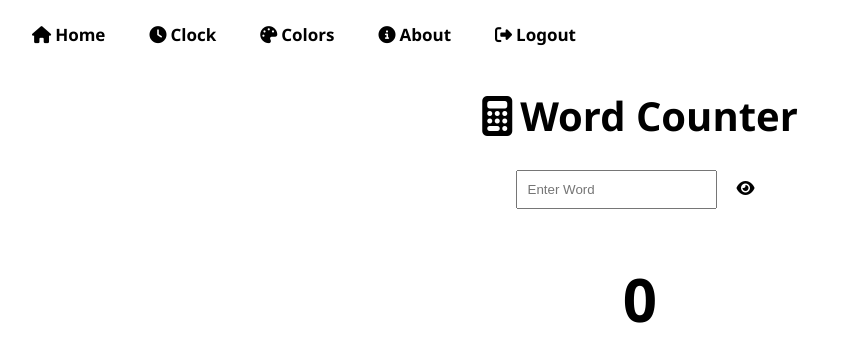
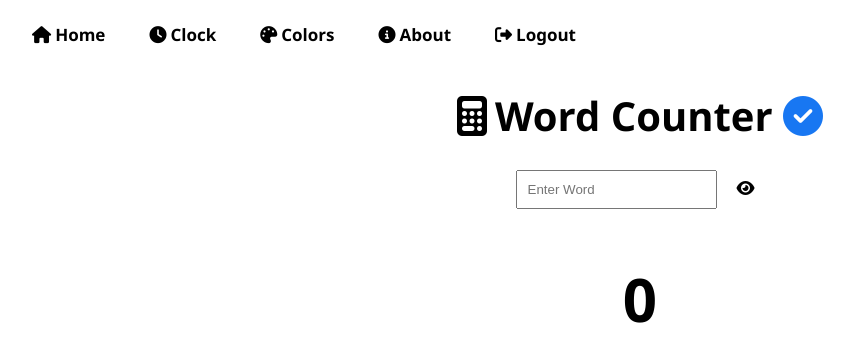
Before and after one commit to Sadman-123/Word_Counter, a React (Vite) app: page /home in a window 1280 px wide. Shown: the top 362 px of the page, without its empty margins (0-854 px from the left). Built offline with nearby package versions, Linux system fonts and the light colour scheme.

Commit message:
verify icon color

```diff
--- a/src/CSS/style.css
+++ b/src/CSS/style.css
@@ -139,3 +139,6 @@
 .hlw input{
     padding: 10px;
 }
+#verifylogo{
+    color: #1877F2;
+}
--- a/src/component/Heading.jsx
+++ b/src/component/Heading.jsx
@@ -6,7 +6,7 @@ const Heading = () => {
         <h1>
         <i class="fa-solid fa-calculator" id='lol'></i>
 
-           Word Counter
+           Word Counter <i class="fa-solid fa-circle-check" id='verifylogo'></i>
         </h1>
     </div>
   )
```
